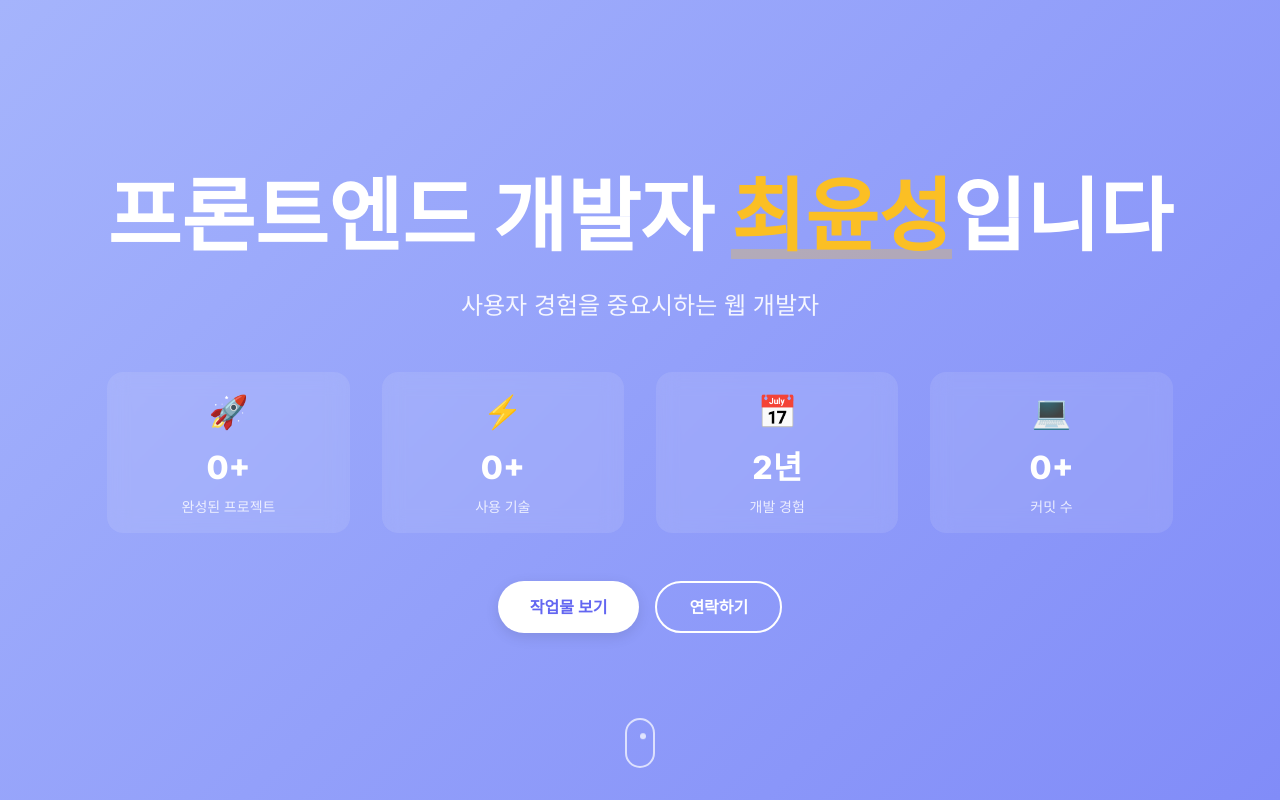
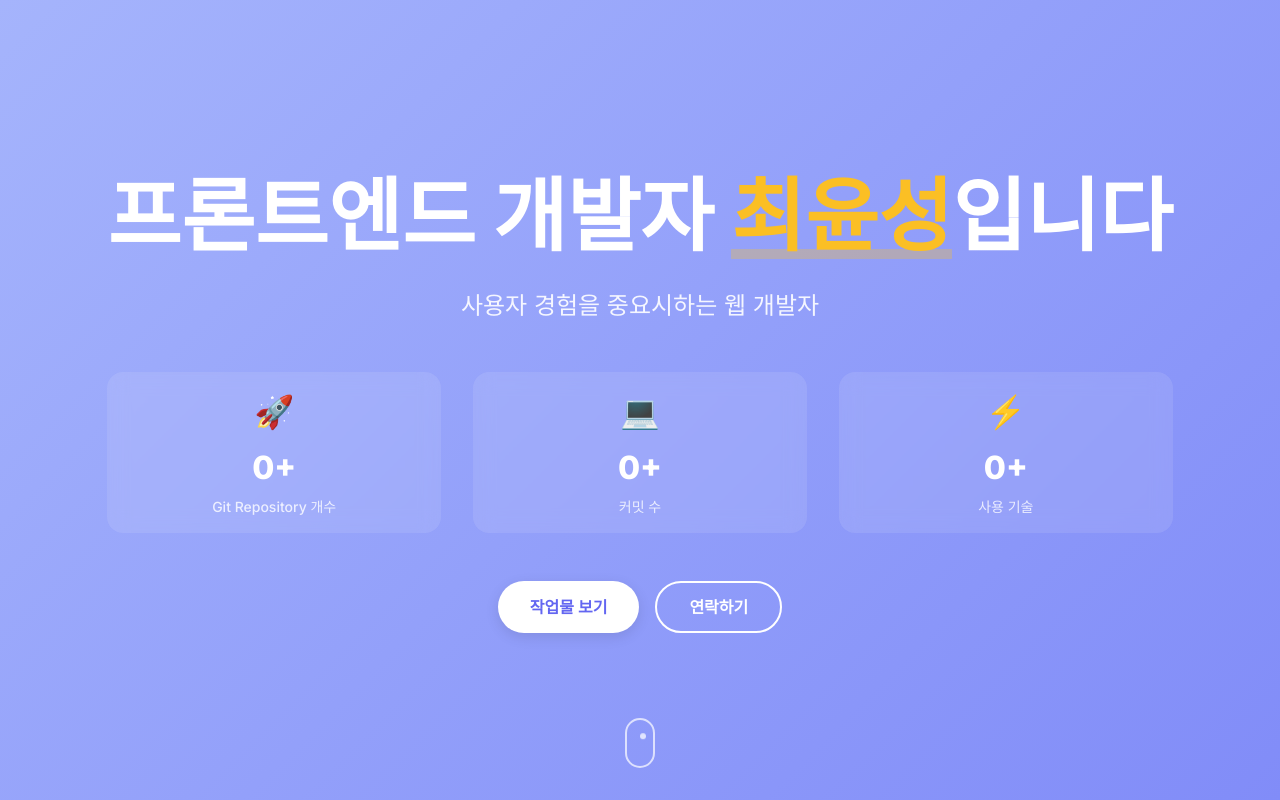
Before and after one commit to cho1ys/MyBlog, a Next.js app: page / in a window 1280 px wide. Shown: the top 800 px of the page. Built offline with nearby package versions, Linux system fonts and the light colour scheme; no server answers.

Commit message:
feat: herosection 수정

```diff
--- a/src/app/components/HeroSection.tsx
+++ b/src/app/components/HeroSection.tsx
@@ -22,9 +22,8 @@ export default function HeroSection({
     if (!isClient) {
       // 서버 사이드에서는 기본값 반환
       return [
-        { label: "완성된 프로젝트", value: "5+", icon: "🚀" },
+        { label: "Git Repository 개수", value: "5+", icon: "🚀" },
         { label: "사용 기술", value: "10+", icon: "⚡" },
-        { label: "개발 경험", value: "2년", icon: "📅" },
         { label: "커밋 수", value: "500+", icon: "💻" }
       ];
     }
@@ -32,29 +31,21 @@ export default function HeroSection({
     // 클라이언트에서는 실제 데이터 사용
     return [
       {
-        label: "완성된 프로젝트",
+        label: "Git Repository 개수",
         value: githubStats.loading ? "..." : `${githubStats.totalRepos}+`,
         icon: "🚀"
+      },
+      {
+        label: "커밋 수",
+        value: githubStats.loading ? "..." : `${githubStats.totalCommits}+`,
+        icon: "💻"
       },
       {
         label: "사용 기술",
         value: githubStats.loading ? "..." : `${githubStats.techStack.length}+`,
         icon: "⚡"
-      },
-      {
-        label: "개발 경험",
-        value: githubStats.loading
-          ? "..."
-          : githubStats.createdAt
-            ? `${new Date().getFullYear() - new Date(githubStats.createdAt).getFullYear()}년`
-            : "2년",
-        icon: "📅"
-      },
-      {
-        label: "커밋 수",
-        value: githubStats.loading ? "..." : `${githubStats.totalCommits}+`,
-        icon: "💻"
       }
+
     ];
   };
 
@@ -182,7 +173,7 @@ const StatsContainer = styled.div`
   margin: 3rem 0;
 
   @media (min-width: 768px) {
-    grid-template-columns: repeat(4, 1fr);
+    grid-template-columns: repeat(3, 1fr);
   }
 `;
 
```
